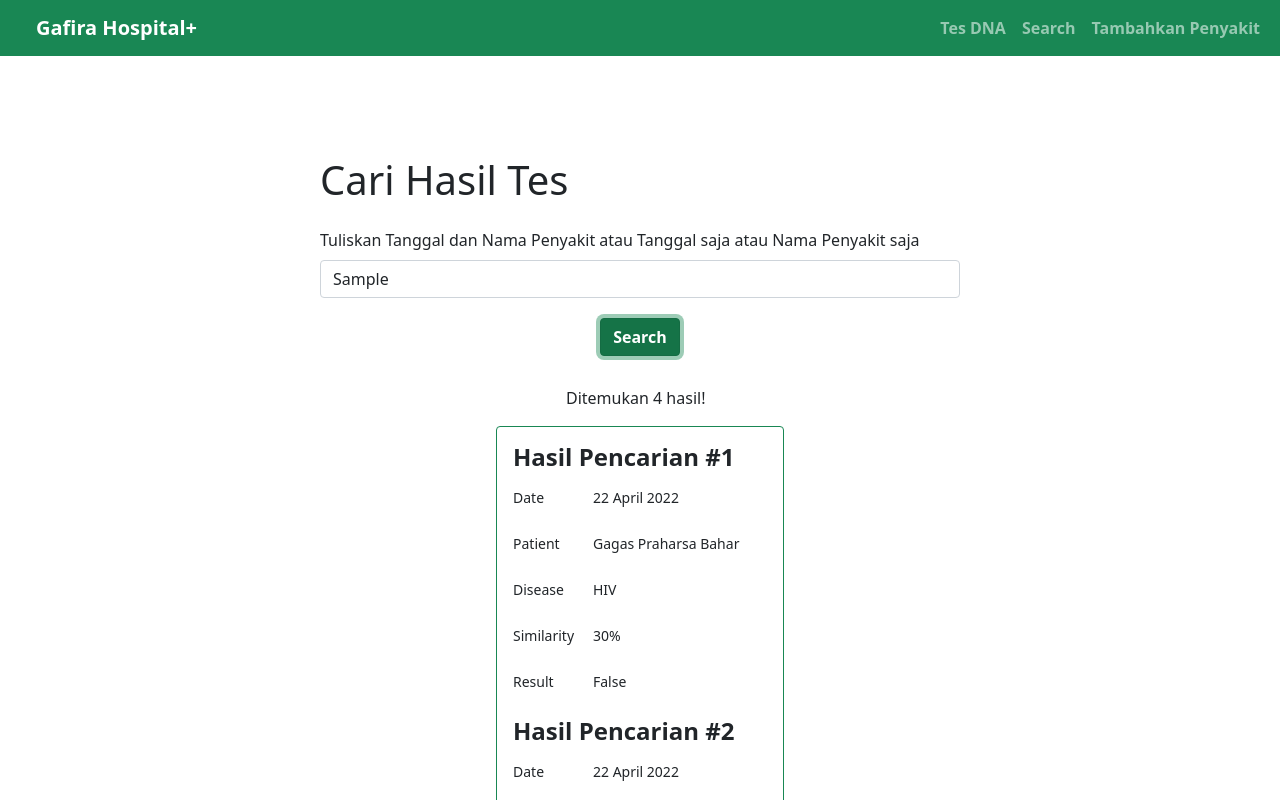
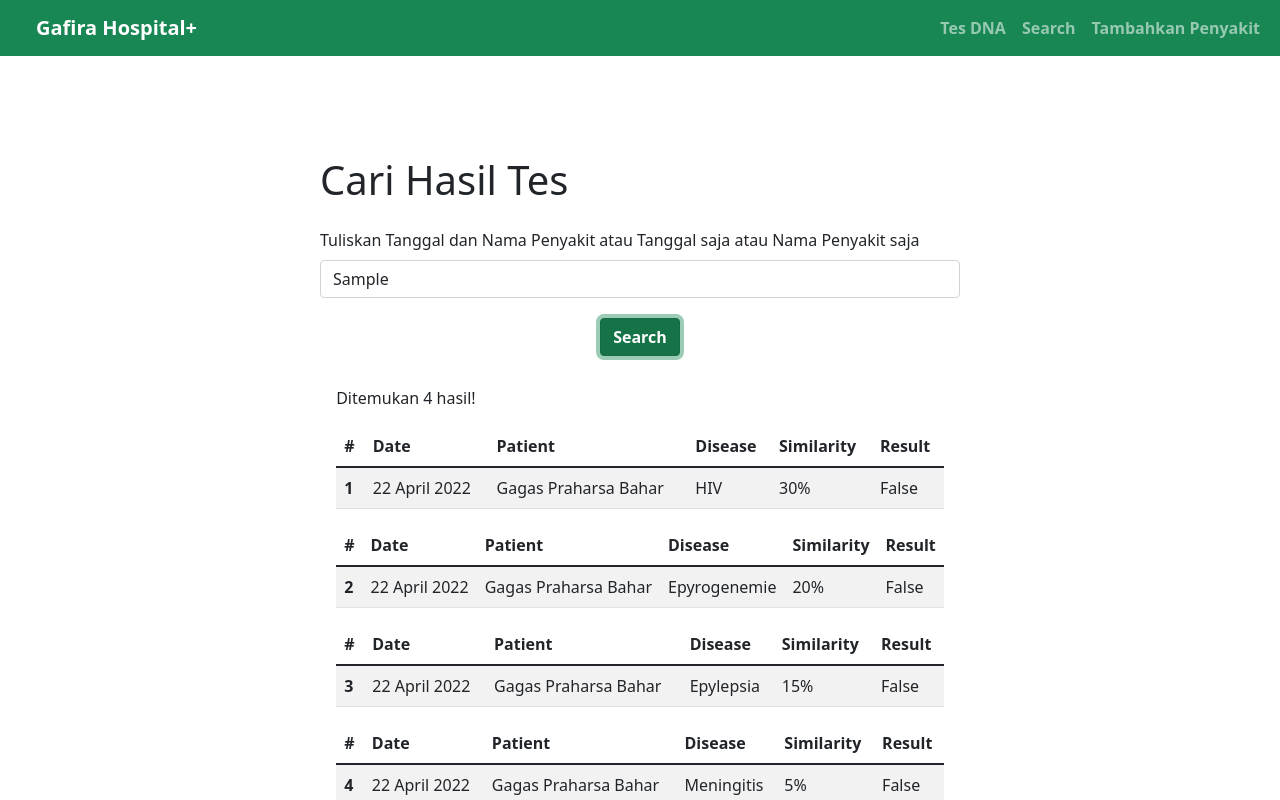
Before and after one commit to gagaspbahar/Tubes3_13520016, a React (Create React App) app in the folder dna-web-frontend/: page /search in a window 1280 px wide. Both pictures are taken after typing "Sample" into the empty fields and a click on the button "Search". Shown: the top 800 px of the page. Built offline with nearby package versions, Linux system fonts and the light colour scheme.

Commit message:
feat: change result from card to table in Search.jsx

```diff
--- a/dna-web-frontend/src/Pages/Search/Search.jsx
+++ b/dna-web-frontend/src/Pages/Search/Search.jsx
@@ -82,43 +82,32 @@ function Search(){
                                   <p className={styles.resultsCount}>
                                       Ditemukan {`${dummyResults.length}`} hasil!
                                   </p>
-                                <Card border ="success" style={{ width: '18rem' }}>
-                                    <Card.Body>
-
-                                        {/* card label and dummy */}
-                                        <Card.Text>
-                                        {dummyResults.map((result, idx) => {
+                                  {dummyResults.map((result, index) => {
                                       return (
-                                                <div className={styles.resultCard}>
-                                                <h3 className={styles.resultHeading}>
-                                                    Hasil Pencarian #{idx + 1}
-                                                </h3>
-                                                <div className={styles.resultFlex}>
-                                                    <p className={styles.resultInfoL}>Date</p>
-                                                    <p className={styles.resultInfo}>{result.date}</p>
-                                                </div>
-                                                <div className={styles.resultFlex}>
-                                                    <p className={styles.resultInfoL}>Patient</p>
-                                                    <p className={styles.resultInfo}>{result.name}</p>
-                                                </div>
-                                                <div className={styles.resultFlex}>
-                                                    <p className={styles.resultInfoL}>Disease</p>
-                                                    <p className={styles.resultInfo}>{result.disease}</p>
-                                                </div>
-                                                <div className={styles.resultFlex}>
-                                                    <p className={styles.resultInfoL}>Similarity</p>
-                                                    <p className={styles.resultInfo}>{result.similarity}</p>
-                                                </div>
-                                                <div className={styles.resultFlex}>
-                                                    <p className={styles.resultInfoL}>Result</p>
-                                                    <p className={styles.resultInfo}>{result.result}</p>
-                                                </div>
-                                                </div>
+                                    <table class="table table-striped">
+                                      <thead>
+                                        <tr>
+                                          <th scope="col">#</th>
+                                          <th scope="col">Date</th>
+                                          <th scope="col">Patient</th>
+                                          <th scope="col">Disease</th>
+                                          <th scope="col">Similarity</th>
+                                          <th scope="col">Result</th>
+                                        </tr>
+                                      </thead>
+                                      <tbody>
+                                        <tr>
+                                          <th scope="row">{index+1}</th>
+                                          <td>{result.date}</td>
+                                          <td>{result.name}</td>
+                                          <td>{result.disease}</td>
+                                          <td>{result.similarity}</td>
+                                          <td>{result.result}</td>
+                                        </tr>
+                                      </tbody>
+                                    </table>
                                   );
                                   })}
-                                        </Card.Text>
-                                    </Card.Body>
-                                </Card>
                                 </div>
                             )}
                         </div>
--- a/dna-web-frontend/src/Pages/Search/search.module.css
+++ b/dna-web-frontend/src/Pages/Search/search.module.css
@@ -16,10 +16,9 @@
 }
 
 .resultsCount {
-  display: flex;
   align-items: center;
-  margin-left: 70px;
 }
+
 .resultHeading {
     color: var(--white2);
     font-weight: 700;
```
Lines whose indentation alone changed are shown as unchanged.
